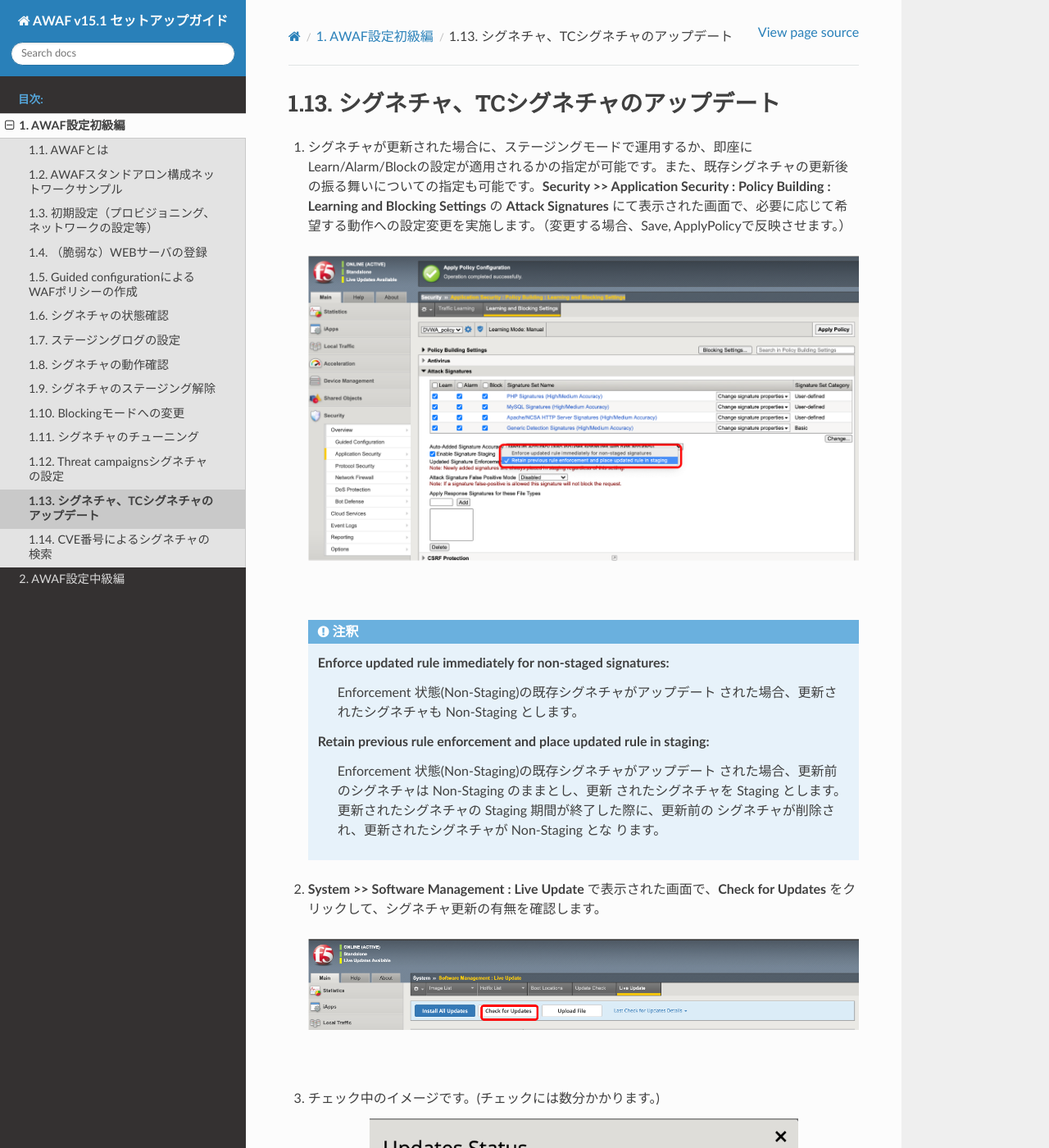
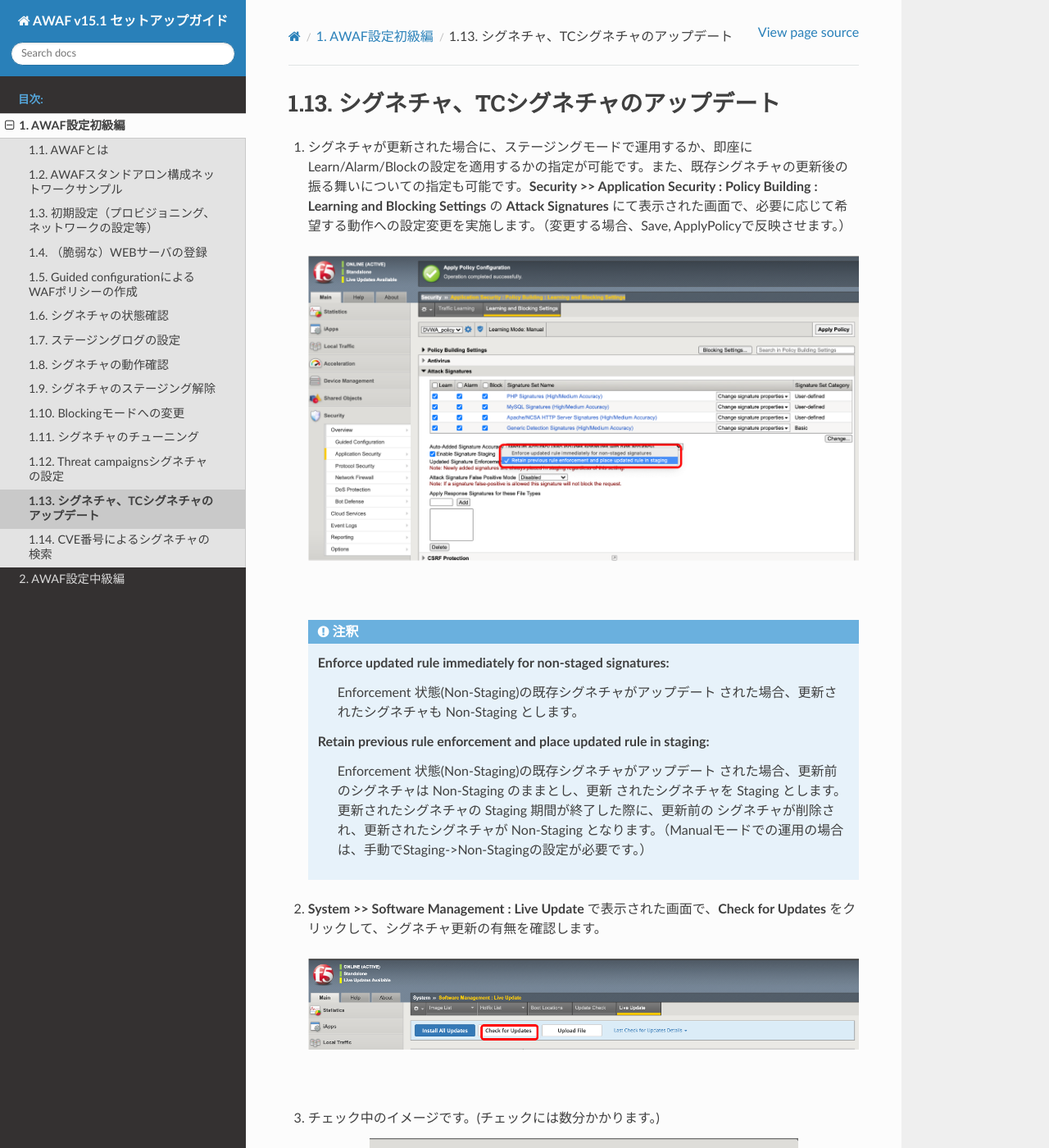
Before and after one commit to BeF5/f5j-easy-setup-waf-17, a Sphinx documentation site: the page built from docs/content1/module13/module13.rst, in a window 1280 px wide and 1400 px high. Shown: the whole window at 82% size. Built offline with Sphinx 7.4.7 and the Read the Docs theme 2.0.0, drawn with Linux system fonts in a browser that asks for light colours; some of the changed text lies outside the part shown.

Commit message:
no message

```diff
--- a/docs/content1/module03/module03.rst
+++ b/docs/content1/module03/module03.rst
@@ -81,7 +81,7 @@
 
    .. image:: images/mod3-19.png
    |
-#. NTPの設定を行います。**System >> Configuration : Device : NTP** にて、NTPを設定し、:guilabel:`Update` ボタンを選択します。 F5ハンズオントレーニングではNTPを利用します。
+#. NTPの設定を行います。**System >> Configuration : Device : NTP** にて、NTPを設定し、:guilabel:`Update` ボタンを選択します。 F5ハンズオントレーニングではNICTのNTPを利用します。
 
    .. image:: images/mod3-20.png
    |
--- a/docs/content1/module05/module05.rst
+++ b/docs/content1/module05/module05.rst
@@ -9,7 +9,7 @@ Guided configurationによるWAFポリシーの作成
 
    .. image:: images/mod5-2.png
    |
-#. AWAFの先程の画面に戻り、ダウンロードしたGuided Configurationファイル（xxx.tar.gz）をアップロード、インストールします。
+#. AWAFの先程の画面に戻り、右上の **Upgrade Guided Configuration** をクリックし、ダウンロードしたGuided Configurationファイル（xxx.tar.gz）をアップロード、インストールします。
 
    .. image:: images/mod5-3.png
    |
--- a/docs/content1/module08/module08.rst
+++ b/docs/content1/module08/module08.rst
@@ -1,7 +1,7 @@
 シグネチャの動作確認
 =========================================================
 
-#. Windowsクライアントを起動し、https://10.1.10.180/DVWA/login.php にアクセスします。Username: **admin**、Password: **password** でログインし、**SQL Injection** にアクセスし、**User ID** に 1' or 'a' = 'a と入力し、SQLインジェクション攻撃をします。(本ガイドからコマンドはコピーしないで下さい。シングルクォーテーションに注意してタイプして下さい。)
+#. Windowsクライアントを起動し、https://10.1.10.180/DVWA/login.php にアクセスします。Username: **admin**、Password: **password** でログインし、**SQL Injection** にアクセスし、**User ID** に **'or 1=1 #** と入力し、SQLインジェクション攻撃をします。(本ガイドからコマンドはコピーしないで下さい。シングルクォーテーションに注意してタイプして下さい。)
 
    .. image:: images/mod8-1.png
    |
--- a/docs/content1/module13/module13.rst
+++ b/docs/content1/module13/module13.rst
@@ -1,7 +1,7 @@
 シグネチャ、TCシグネチャのアップデート
 ======================================
 
-#. シグネチャが更新された場合に、ステージングモードで運用するか、即座にLearn/Alarm/Blockの設定が適用されるかの指定が可能です。また、既存シグネチャの更新後の振る舞いについての指定も可能です。**Security >> Application Security : Policy Building : Learning and Blocking Settings** の **Attack Signatures** にて表示された画面で、必要に応じて希望する動作への設定変更を実施します。（変更する場合、Save, ApplyPolicyで反映させます。）
+#. シグネチャが更新された場合に、ステージングモードで運用するか、即座にLearn/Alarm/Blockの設定を適用するかの指定が可能です。また、既存シグネチャの更新後の振る舞いについての指定も可能です。**Security >> Application Security : Policy Building : Learning and Blocking Settings** の **Attack Signatures** にて表示された画面で、必要に応じて希望する動作への設定変更を実施します。（変更する場合、Save, ApplyPolicyで反映させます。）
 
    .. image:: images/mod13-1.png
    |
@@ -9,7 +9,7 @@
       Enforce updated rule immediately for non-staged signatures:
          Enforcement 状態(Non-Staging)の既存シグネチャがアップデート された場合、更新されたシグネチャも Non-Staging とします。
       Retain previous rule enforcement and place updated rule in staging:
-         Enforcement 状態(Non-Staging)の既存シグネチャがアップデート された場合、更新前のシグネチャは Non-Staging のままとし、更新 されたシグネチャを Staging とします。更新されたシグネチャの Staging 期間が終了した際に、更新前の シグネチャが削除され、更新されたシグネチャが Non-Staging とな ります。
+         Enforcement 状態(Non-Staging)の既存シグネチャがアップデート された場合、更新前のシグネチャは Non-Staging のままとし、更新 されたシグネチャを Staging とします。更新されたシグネチャの Staging 期間が終了した際に、更新前の シグネチャが削除され、更新されたシグネチャが Non-Staging となります。（Manualモードでの運用の場合は、手動でStaging->Non-Stagingの設定が必要です。）
 
 #. **System >> Software Management : Live Update** で表示された画面で、**Check for Updates** をクリックして、シグネチャ更新の有無を確認します。
 
@@ -69,6 +69,7 @@
    |
 
 .. note::
-    新しいSignatureをUpdateすることで新たな攻撃に対応することができます。Signatureの更新についての詳細は、以下の記事を参考にして下さい。
+    F5ハンズオンでは手順の関係上、動作確認の後にシグネチャをアップデートしておりますが、本来は運用テスト前に行って下さい。
+    新しいシグネチャをアップデートすることで新たな攻撃に対応することができます。シグネチャの更新についての詳細は、以下の記事を参考にして下さい。
 
     - `K82512024: Managing BIG-IP ASM Live Updates (14.1.x and later) <https://support.f5.com/csp/article/K82512024>`_
```
Also changed, not shown: other parts of docs/content1/module05/module05.rst (+1 -1 lines), docs/content1/module07/images/mod7-1.png.
